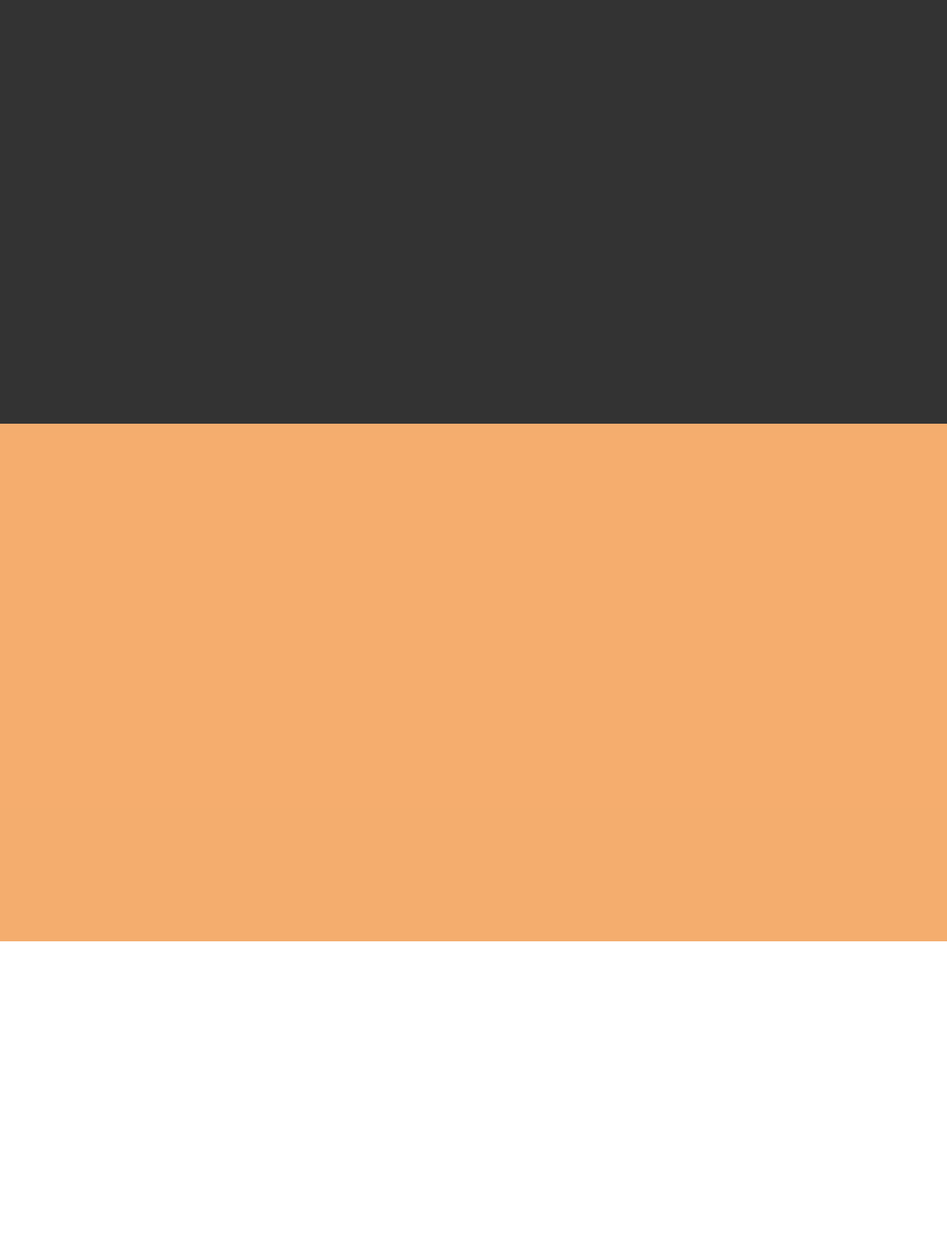
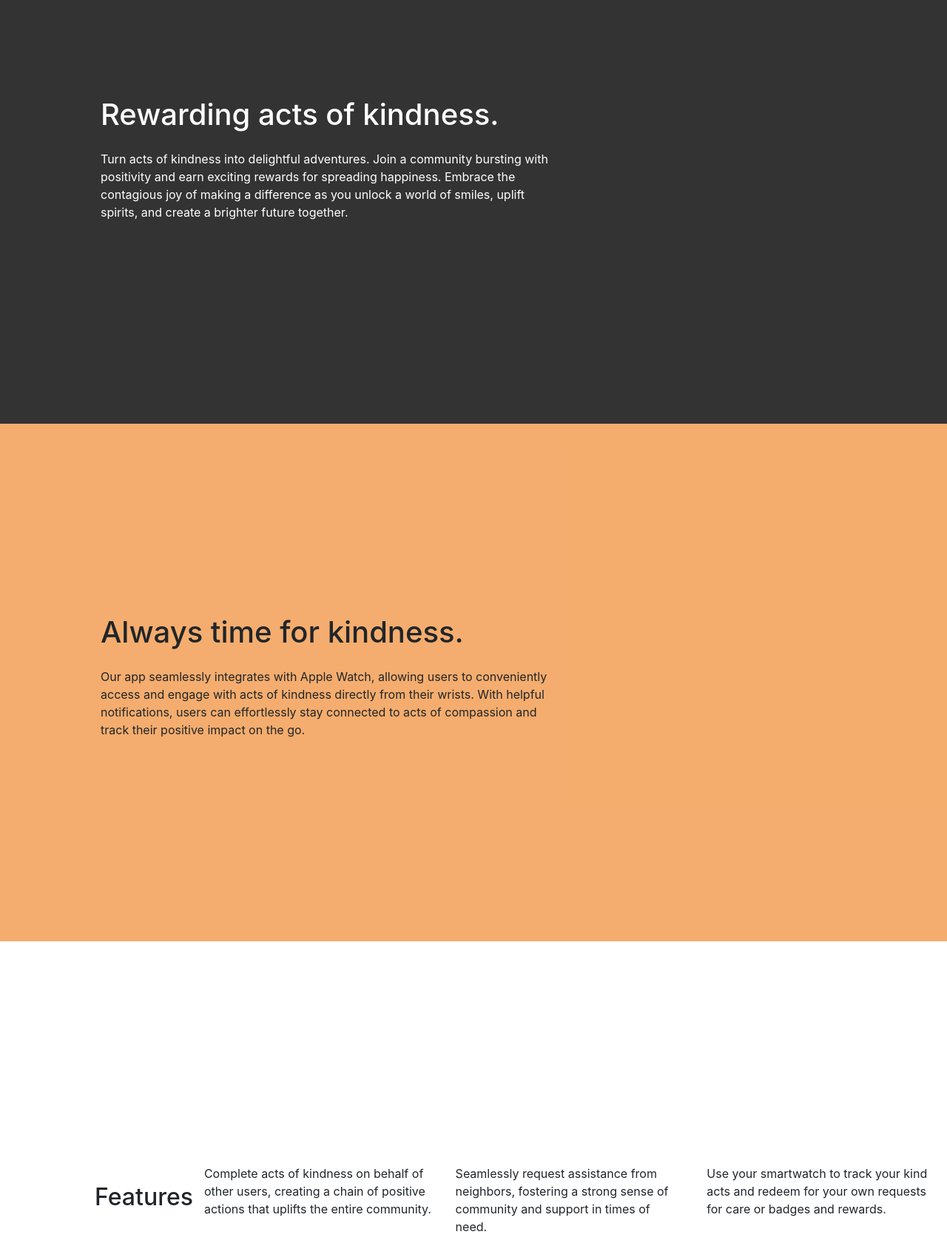
Before and after one commit to SieraMM/kindful, a plain HTML site: page index.html in a window 1280 px wide. Shown: the part 940-2644 px from the top of the page at 74% size. Drawn offline with nearby package versions, Linux system fonts and the light colour scheme.

Commit message:
all html
so much css

```diff
--- a/CS/style.css
+++ b/CS/style.css
@@ -44,18 +44,31 @@
     height: 50px;
 }
 .dark-grey{
+    display:flex;
+    align-items: center;
+    padding-left: 10%;
     background-color: #333333;
     height: 700px;
+    color: #ffffff;
 }
 .orange{
+    display:flex;
+    align-items: center;
+    padding-left: 10%;
     background-color: rgb(242,153,74, 80%);
     height: 700px;
 }
 .white{
+    display:flex;
+    align-items: center;
+    padding-left: 10%;
     background-color: #ffffff;
     height: 700px;
 }
 .light-blue{
+    display:flex;
+    align-items: center;
+    justify-content: center;
     background-color: rgb(47,128,237, 49%);
     height: 700px;
 }
--- a/index.html
+++ b/index.html
@@ -46,10 +46,10 @@
         <div class="d-flex flex-column">
             <h1 class="p-2"> kindful</h1>
             <h2 class="p-2"> your compassion companion</h2>
-            <h5 class="p-2" style="width: 55%">Kindful is a revolutionary app that empowers individuals to effortlessly
+            <p class="p-2" style="width: 55%">Kindful is a revolutionary app that empowers individuals to effortlessly
                 engage
                 in acts of kindness by connecting them with nearby opportunities, inspiring a ripple effect of
-                positivity in their communities.</h5>
+                positivity in their communities.</p>
             <div class="d-flex flex-row download">
                 <img src="/images/App Store.png">
                 <img src="/images/Google Play.png">
@@ -57,14 +57,50 @@
         </div>
     </div>
     <div class="dark-grey">
+        <div class="d-flex flex-column">
+            <h1 class="p-2"> Rewarding acts of kindness.</h1>
+
+            <p class="p-2" style="width: 55%">Turn acts of kindness into delightful adventures. Join a community bursting with positivity
+                and earn exciting rewards for spreading happiness. Embrace the contagious joy of making a difference as you unlock a world of smiles, uplift spirits, and create a brighter future together.
+            </p>
+        </div>
     </div>
     <div class="orange">
+        <div class="d-flex flex-column">
+            <h1 class="p-2"> Always time for kindness.</h1>
+
+            <p class="p-2" style="width: 55%">Our app seamlessly integrates with Apple Watch, allowing users to conveniently access and engage with acts of kindness directly from their wrists. With helpful notifications,
+                users can effortlessly stay connected to acts of compassion and track their positive impact on the go.
+            </p>
+            </div>
     </div>
     <div class="white">
+        <h2> Features</h2>
+        <div class="container">
+
+            <div class="row">
+              <div class="col-sm">
+                Complete acts of kindness on behalf of other users,  creating a chain of positive actions that uplifts the entire community.
+              </div>
+              <div class="col-sm">
+                Seamlessly request assistance from neighbors, fostering a strong sense of community and support in times of need.
+              </div>
+              <div class="col-sm">
+                Use your smartwatch to track your kind acts and redeem for your own requests for care or badges and rewards.
+              </div>
+            </div>
+          </div>
     </div>
     <div class="light-blue">
-        <img src="/images/App Store.png">
-        <img src="/images/Google Play.png">
+        <div class="d-flex flex-column">
+            <h1 class="p-2"> Ready to lead a kinder life?</h1>
+            <h5 class="p-2"> Download our app on Google Play or the App Store to join the Kindful community today.</h5>
+
+            <div class="d-flex flex-row download">
+                <img src="/images/App Store.png">
+                <img src="/images/Google Play.png">
+            </div>
+        </div>
     </div>
 
 
```
